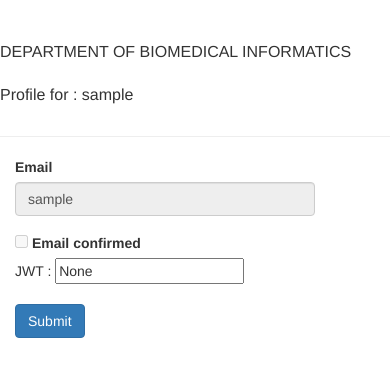
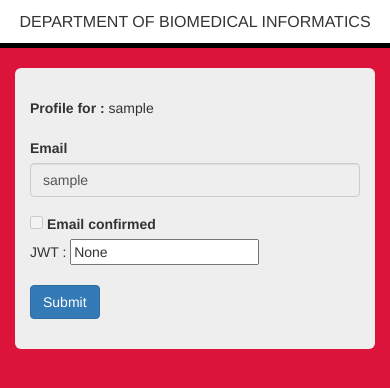
Before and after one commit to hms-dbmi/SciReg, a Django app: page / in a window 390 px wide. Shown: the top 388 px of the page. Run offline with Django 3.2, Linux system fonts and the light colour scheme; the visitor is signed in with stand-in values (Sample User, id 1); data comes from the database, SQL or seed files in the repository; parts of the project's set-up code (start-up, migrations or seed data) failed here and were passed over; some libraries are stand-ins or nearby versions.

Commit message:
PPM-85 - Adding templating to SciReg.

```diff
--- /dev/null
+++ b/templates/base.html
@@ -0,0 +1,43 @@
+<!DOCTYPE html>
+<html lang="en">
+<head>
+    <meta charset="UTF-8">
+    <title>{%block title%}{%endblock%}</title>
+        <script src="https://code.jquery.com/jquery-3.1.1.min.js"
+        integrity="sha256-hVVnYaiADRTO2PzUGmuLJr8BLUSjGIZsDYGmIJLv2b8=" crossorigin="anonymous"></script>
+        <link rel="stylesheet" href="https://maxcdn.bootstrapcdn.com/bootstrap/3.3.7/css/bootstrap.min.css"
+      integrity="sha384-BVYiiSIFeK1dGmJRAkycuHAHRg32OmUcww7on3RYdg4Va+PmSTsz/K68vbdEjh4u" crossorigin="anonymous">
+        <script src="https://maxcdn.bootstrapcdn.com/bootstrap/3.3.7/js/bootstrap.min.js"
+        integrity="sha384-Tc5IQib027qvyjSMfHjOMaLkfuWVxZxUPnCJA7l2mCWNIpG9mGCD8wGNIcPD7Txa"
+        crossorigin="anonymous"></script>
+    </meta>
+    <style>
+        .page-header {
+            margin-top: 0px;
+            border-bottom: 5px solid black;
+        }
+
+        .lead {
+            margin-bottom: 0px;
+            padding-top: 10px;
+        }
+    </style>
+</head>
+
+{% load static %}
+
+<body style="background-color: crimson;">
+
+    <div class="page-header" style="background-color: white;">
+
+            <div class="row">
+                <div class="col-md-4"></div>
+                <div class="col-md-4 text-center lead">DEPARTMENT OF BIOMEDICAL INFORMATICS</div>
+                <div class="col-md-4"></div>
+            </div>
+
+    </div>
+
+    {%block content%}{%endblock%}
+</body>
+</html>
--- a/templates/registration/profile.html
+++ b/templates/registration/profile.html
@@ -1,35 +1,20 @@
-<!DOCTYPE html>
-<html lang="en">
-<head>
-    <meta charset="UTF-8">
-    <title>Title</title>
-        <script src="https://code.jquery.com/jquery-3.1.1.min.js"
-        integrity="sha256-hVVnYaiADRTO2PzUGmuLJr8BLUSjGIZsDYGmIJLv2b8=" crossorigin="anonymous"></script>
-        <link rel="stylesheet" href="https://maxcdn.bootstrapcdn.com/bootstrap/3.3.7/css/bootstrap.min.css"
-      integrity="sha384-BVYiiSIFeK1dGmJRAkycuHAHRg32OmUcww7on3RYdg4Va+PmSTsz/K68vbdEjh4u" crossorigin="anonymous">
-        <script src="https://maxcdn.bootstrapcdn.com/bootstrap/3.3.7/js/bootstrap.min.js"
-        integrity="sha384-Tc5IQib027qvyjSMfHjOMaLkfuWVxZxUPnCJA7l2mCWNIpG9mGCD8wGNIcPD7Txa"
-        crossorigin="anonymous"></script>
+{% extends "base.html" %}
 
-</head>
-<body>
+{% block title %}Profile Page{% endblock %}
+{% block content %}
 
-<div class="page-header" style="background-color: white;">
+<div class="container">
 
-        <div class="row">
-            <div class="col-md-2"></div>
-            <div class="col-md-4 lead">DEPARTMENT OF BIOMEDICAL INFORMATICS</div>
-        </div>
-        <div class="row">
-            <div class="col-md-2"></div>
-            <div class="col-md-4 lead">Profile for : {{ user.username }}</div>
-        </div>
+    <div class="jumbotron">
 
-</div>
-<div class="container">
-<div style="margins: 0 auto; width: 300px;">
         {% load bootstrap3 %}
+
         <form action="/registration/profile/" method="post">
+
+            <b>Profile for :</b> {{ user.username }}
+
+            <br /><br />
+
             {% csrf_token %}
             {% bootstrap_form form %}
 
@@ -42,8 +27,8 @@
                     {% bootstrap_icon "star" %} Submit
                 </button>
             {% endbuttons %}
+        </form>
     </div>
 </div>
-</form>
-</body>
-</html>
+
+{% endblock %}
```
Also changed, not shown: templates/registration/confirmed.html (+17 -10 lines). Lines whose indentation alone changed are shown as unchanged.
